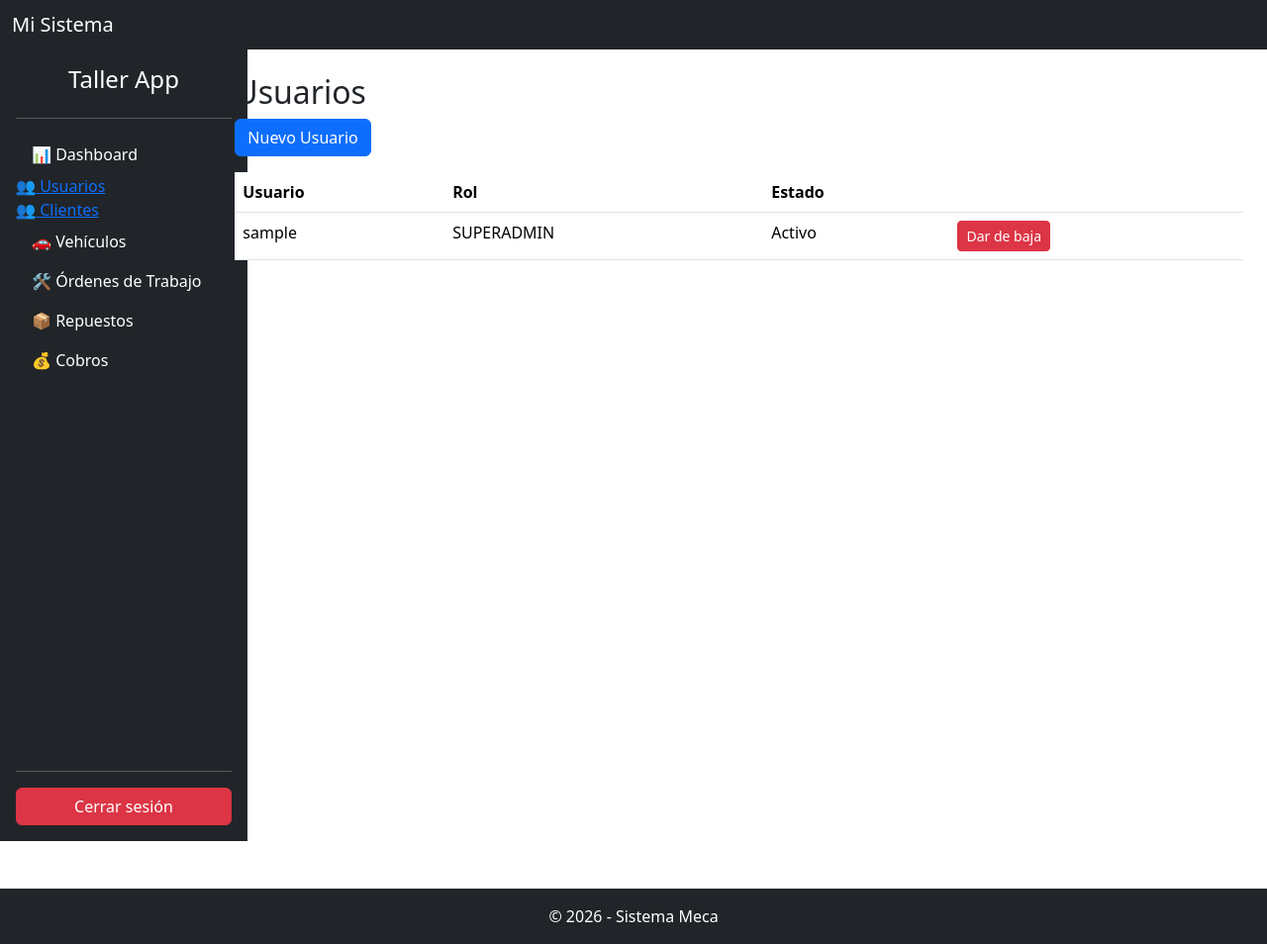
After one commit to Ramgote/Taller-Mecanico, a Django app: page /usuarios/ in a window 1280 px wide. The commit adds this page. Shown: the whole page at 99% size. Run offline with Django 5.2, Linux system fonts and the light colour scheme; a user stored in the database is signed in; tables that the repository leaves empty hold one stand-in row (values such as "Sample post").

Commit message:
Modulo usuarios ya cuenta con perfil de usuarios y puede crear usuarios, e ingreso por el login a su respectivo perfil

```diff
--- a/apps/accounts/models.py
+++ b/apps/accounts/models.py
@@ -1,5 +1,6 @@
 from django.db import models
 from django.contrib.auth.models import User
+
 
 class Perfil(models.Model):
 
@@ -12,5 +13,7 @@ class Perfil(models.Model):
     rol = models.CharField(max_length=20, choices=ROLES)
     telefono = models.CharField(max_length=20, blank=True)
 
+    activo = models.BooleanField(default=True)  # 👈 BORRADO LÓGICO
+
     def __str__(self):
         return f"{self.user.username} - {self.rol}"
--- a/apps/accounts/signals.py
+++ b/apps/accounts/signals.py
@@ -6,4 +6,7 @@ from .models import Perfil
 @receiver(post_save, sender=User)
 def crear_perfil(sender, instance, created, **kwargs):
     if created:
-        Perfil.objects.create(user=instance)
+        Perfil.objects.create(
+            user=instance,
+            rol="RESPONSABLE"  # rol por defecto
+        )
--- a/apps/accounts/urls.py
+++ b/apps/accounts/urls.py
@@ -21,11 +21,19 @@ urlpatterns = [
 ]
 """
 from django.urls import path
-from .views import login_view, logout_view, dashboard
+from . import views
+
 
 urlpatterns = [
-    path("login/", login_view, name="login"),
-    path("logout/", logout_view, name="logout"),
+    path("login/", views.login_view, name="login"),
+    path("logout/", views.logout_view, name="logout"),
 
-    path("dashboard/", dashboard, name="dashboard"),
+    path("dashboard/", views.dashboard, name="dashboard"),
+
+    # usuarios
+    path("usuarios/", views.lista_usuarios, name="lista_usuarios"),
+    path("usuarios/baja/<int:pk>/", views.baja_usuario, name="baja_usuario"),
+    path("usuarios/alta/<int:pk>/", views.alta_usuario, name="alta_usuario"),
+    path("crear-usuario/", views.crear_usuario, name="crear_usuario"),
+
 ]
--- a/apps/accounts/views.py
+++ b/apps/accounts/views.py
@@ -1,97 +1,16 @@
-"""
-from django.shortcuts import render, redirect, get_object_or_404
+from django.contrib.auth.models import User
+from django.shortcuts import render, get_object_or_404, redirect
+from django.contrib.auth.decorators import login_required
+from django.contrib import messages
+
 from django.contrib.auth import authenticate, login, logout
-from django.contrib.auth.decorators import login_required
-from django.contrib.auth.models import User
+from django.shortcuts import render, redirect
 
-from .forms import LoginForm, CrearUsuarioForm
-from .decorators import solo_superadmin
-
-
-# -------- LOGIN --------
+from .models import Perfil
+from .forms import CrearUsuarioForm
 
 def login_view(request):
 
-    if request.user.is_authenticated:
-        return redirect("dashboard")
-
-    form = LoginForm(request.POST or None)
-
-    if request.method == "POST":
-        if form.is_valid():
-            username = form.cleaned_data["username"]
-            password = form.cleaned_data["password"]
-
-            user = authenticate(
-                request,
-                username=username,
-                password=password
-            )
-
-            if user is not None and user.is_active:
-                login(request, user)
-                return redirect("dashboard")
-            else:
-                form.add_error(None, "Credenciales inválidas")
-
-    return render(request, "accounts/login.html", {"form": form})
-
-
-def logout_view(request):
-    logout(request)
-    return redirect("login")
-
-
-# -------- GESTIÓN DE USUARIOS --------
-
-@login_required
-@solo_superadmin
-def lista_usuarios(request):
-    usuarios = User.objects.all().select_related("perfil")
-    return render(
-        request,
-        "accounts/lista.html",
-        {"usuarios": usuarios}
-    )
-
-
-@login_required
-@solo_superadmin
-def crear_usuario(request):
-
-    form = CrearUsuarioForm(request.POST or None)
-
-    if request.method == "POST":
-        if form.is_valid():
-            form.save()
-            return redirect("lista_usuarios")
-
-    return render(
-        request,
-        "accounts/crear.html",
-        {"form": form}
-    )
-
-
-@login_required
-@solo_superadmin
-def toggle_usuario(request, user_id):
-
-    user = get_object_or_404(User, id=user_id)
-
-    if user != request.user:  # evitar desactivarse a sí mismo
-        user.is_active = not user.is_active
-        user.save()
-
-    return redirect("lista_usuarios")
-
-"""
-from django.shortcuts import render, redirect
-from django.contrib.auth import authenticate, login, logout
-from django.contrib import messages
-from django.contrib.auth.decorators import login_required
-
-def login_view(request):
     if request.method == "POST":
         username = request.POST.get("username")
         password = request.POST.get("password")
@@ -100,21 +19,89 @@ def login_view(request):
 
         if user is not None:
             login(request, user)
-            messages.success(request, "Bienvenido al sistema 👍")
-            if not request.POST.get("remember_me"):
-                request.session.set_expiry(0)
-
             return redirect("dashboard")
-
         else:
             messages.error(request, "Usuario o contraseña incorrectos")
 
     return render(request, "accounts/login.html")
 
+
+# ---------------- LOGOUT ----------------
+
+@login_required
 def logout_view(request):
     logout(request)
     return redirect("login")
 
+
+# ---------------- DASHBOARD ----------------
+
 @login_required
 def dashboard(request):
-    return render(request, "accounts/dashboard.html")
+    rol = request.user.perfil.rol
+
+    contexto = {
+        "rol": rol
+    }
+
+    return render(request, "accounts/dashboard.html", contexto)
+
+@login_required
+def lista_usuarios(request):
+
+    if request.user.perfil.rol != "SUPERADMIN":
+        messages.error(request, "No tienes permisos")
+        return redirect("dashboard")
+
+    perfiles = Perfil.objects.select_related("user")
+
+    return render(request, "accounts/usuarios_lista.html", {
+        "perfiles": perfiles
+    })
+
+@login_required
+def baja_usuario(request, pk):
+
+    if request.user.perfil.rol != "SUPERADMIN":
+        messages.error(request, "No permitido")
+        return redirect("dashboard")
+
+    perfil = get_object_or_404(Perfil, pk=pk)
+
+    perfil.activo = False
+    perfil.save()
+
+    messages.warning(request, "Usuario dado de baja")
+    return redirect("lista_usuarios")
+
+@login_required
+def alta_usuario(request, pk):
+
+    if request.user.perfil.rol != "SUPERADMIN":
+        messages.error(request, "No permitido")
+        return redirect("dashboard")
+
+    perfil = get_object_or_404(Perfil, pk=pk)
+
+    perfil.activo = True
+    perfil.save()
+
+    messages.success(request, "Usuario reactivado")
+    return redirect("lista_usuarios")
+
+@login_required
+def crear_usuario(request):
+
+    if request.user.perfil.rol != "SUPERADMIN":
+        return redirect("dashboard")
+
+    form = CrearUsuarioForm(request.POST or None)
+
+    if form.is_valid():
+        user = form.save(commit=False)
+        user.set_password(form.cleaned_data["password"])
+        user.save()
+
+        return redirect("lista_usuarios")
+
+    return render(request, "accounts/crear_usuario.html", {"form": form})
--- a/apps/clientes/forms.py
+++ b/apps/clientes/forms.py
@@ -5,4 +5,4 @@ from .models import Cliente
 class ClienteForm(forms.ModelForm):
     class Meta:
         model = Cliente
-        fields = "__all__"
+        exclude = ["usuario"]
--- a/apps/clientes/models.py
+++ b/apps/clientes/models.py
@@ -1,8 +1,13 @@
 from django.db import models
+from django.contrib.auth.models import User
 
 # Create your models here.
 
 class Cliente(models.Model):
+    usuario = models.ForeignKey(
+        User,
+        on_delete=models.CASCADE,
+    )
     nombre = models.CharField(max_length=150)
     telefono = models.CharField(max_length=30, blank=True, null=True)
     telefono_alt = models.CharField(max_length=30, blank=True, null=True)
--- a/config/urls.py
+++ b/config/urls.py
@@ -16,6 +16,11 @@ Including another URLconf
 """
 from django.contrib import admin
 from django.urls import path, include
+from django.shortcuts import redirect
+
+
+def home_redirect(request):
+    return redirect("login")
 
 urlpatterns = [
     path('admin/', admin.site.urls),
--- a/templates/accounts/crear.html
+++ b/templates/accounts/crear_usuario.html
@@ -3,5 +3,5 @@
 <form method="post">
     {% csrf_token %}
     {{ form.as_p }}
-    <button type="submit">Guardar</button>
+    <button>Crear</button>
 </form>
--- /dev/null
+++ b/templates/accounts/usuarios_lista.html
@@ -0,0 +1,44 @@
+{% extends "base.html" %}
+
+{% block content %}
+
+<h2>Usuarios</h2>
+<a href="{% url 'crear_usuario' %}" class="btn btn-primary mb-3">
+    Nuevo Usuario
+</a>
+<table class="table">
+<tr>
+    <th>Usuario</th>
+    <th>Rol</th>
+    <th>Estado</th>
+    <th></th>
+</tr>
+
+{% for p in perfiles %}
+<tr>
+    <td>{{ p.user.username }}</td>
+    <td>{{ p.rol }}</td>
+    <td>
+        {% if p.activo %}
+            Activo
+        {% else %}
+            Inactivo
+        {% endif %}
+    </td>
+    <td>
+        {% if p.activo %}
+            <a href="{% url 'baja_usuario' p.id %}" class="btn btn-danger btn-sm">
+                Dar de baja
+            </a>
+        {% else %}
+            <a href="{% url 'alta_usuario' p.id %}" class="btn btn-success btn-sm">
+                Reactivar
+            </a>
+        {% endif %}
+    </td>
+</tr>
+{% endfor %}
+
+</table>
+
+{% endblock %}
--- a/templates/base/sidebar.html
+++ b/templates/base/sidebar.html
@@ -11,11 +11,19 @@
             </a>
         </li>
 
-        <li>
-            <a href="/clientes/" class="nav-link text-white">
-                👥 Clientes
-            </a>
-        </li>
+        <!-- SOLO SUPERADMIN -->
+        {% if request.user.perfil.rol == "SUPERADMIN" %}
+            <li>
+                <a href="{% url 'lista_usuarios' %}">👥 Usuarios</a>
+            </li>
+        {% endif %}
+
+        <!-- RESPONSABLE y SUPERADMIN -->
+        {% if request.user.perfil.rol == "RESPONSABLE" or request.user.perfil.rol == "SUPERADMIN" %}
+            <li>
+                <a href="{% url 'lista_clientes' %}">👥 Clientes</a>
+            </li>
+        {% endif %}
 
         <li>
             <a href="#" class="nav-link text-white">
```
Also changed, not shown: apps/clientes/views.py (+8 -2 lines), templates/accounts/dashboard.html (+8 -0 lines), templates/accounts/lista.html (deleted, +0 -16 lines), apps/accounts/migrations/0002_perfil_activo.py (added), apps/clientes/migrations/0003_cliente_usuario.py (added), apps/clientes/migrations/0004_alter_cliente_usuario.py (added).
